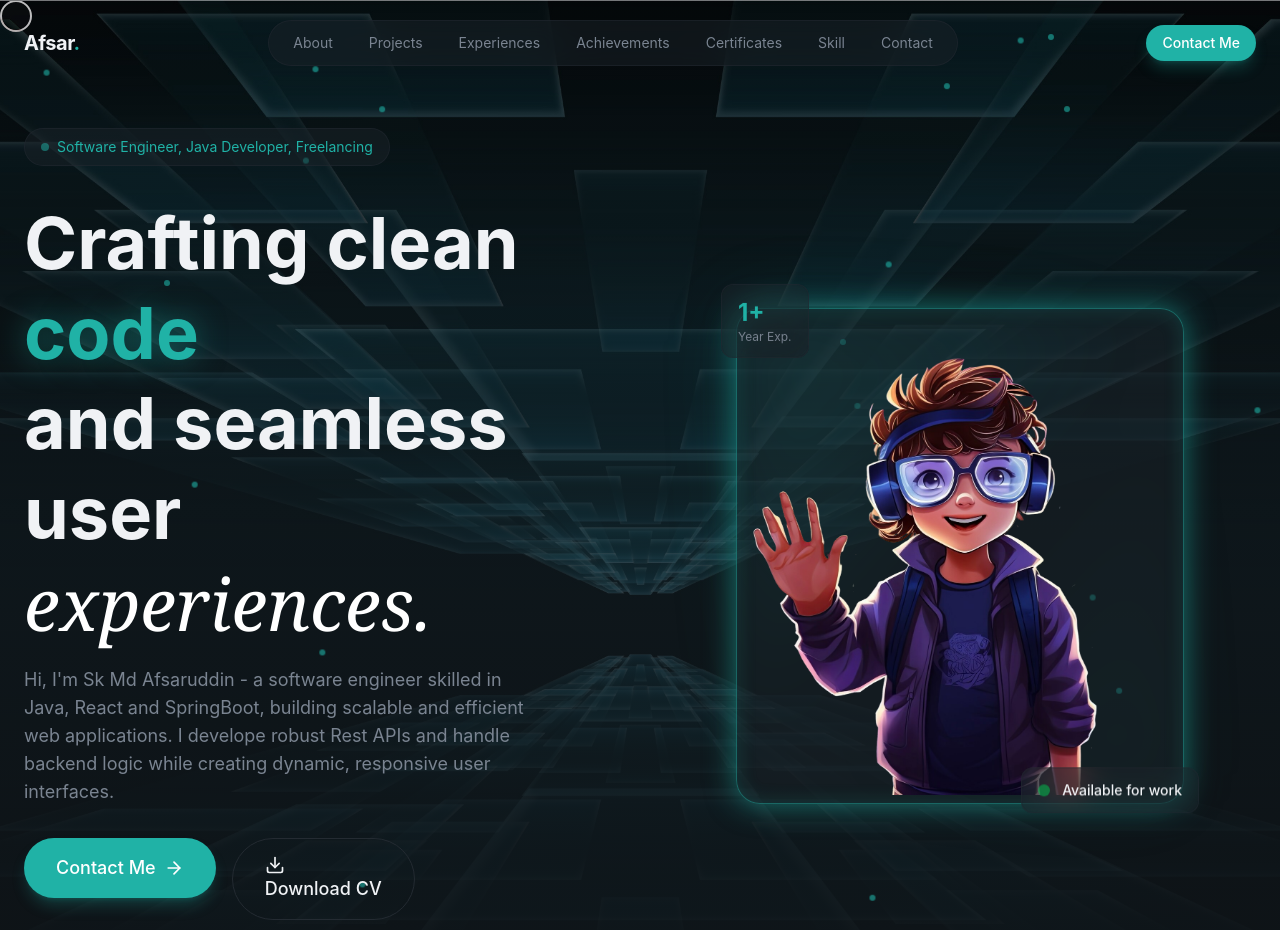
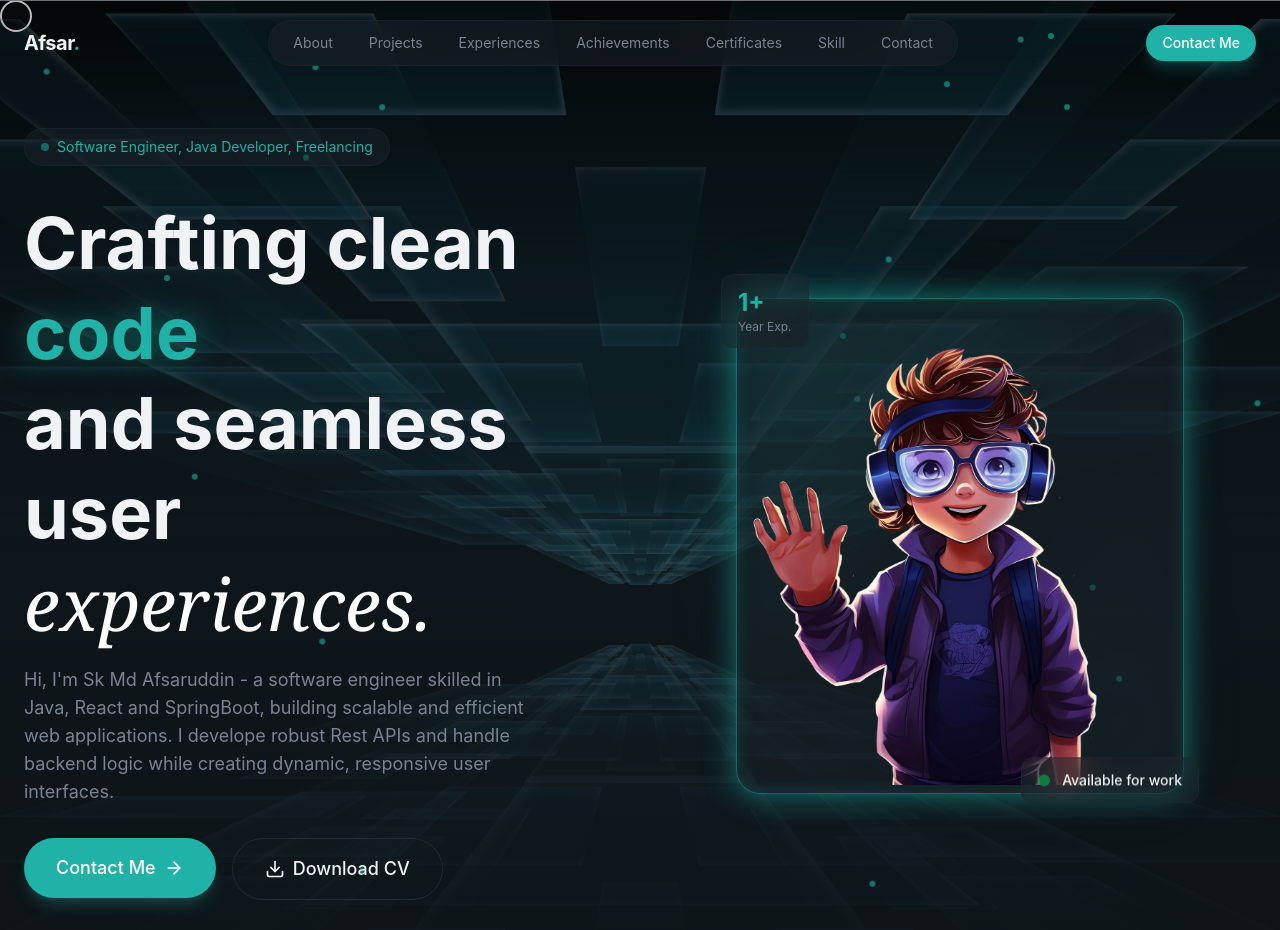
Before and after one commit to Afsar2003/personal-portfolio, a React (Vite) app: page / in a window 1280 px wide. Shown: the top 930 px of the page. Built offline with nearby package versions, Linux system fonts and the light colour scheme.

Commit message:
fix: CV download button

```diff
--- a/src/components/AnimatedBorderButton.jsx
+++ b/src/components/AnimatedBorderButton.jsx
@@ -1,6 +1,7 @@
-export const AnimatedBorderButton = ({ children }) => {
+export const AnimatedBorderButton = ({ children, onClick }) => {
   return (
     <button
+      onClick={onClick}
       className="relative bg-transparent border border-border
         text-foreground hover:border-primary/50 transition-all
         duration-1000 focus:outline-none focus-visible:ring-2
--- a/src/sections/Hero.jsx
+++ b/src/sections/Hero.jsx
@@ -88,22 +88,16 @@ export const Hero = () => {
                 </Button>
               </a>
 
-              <AnimatedBorderButton>
-                <a
-                  href="https://drive.google.com/file/d/1K7CJ6WKC6oFzY1XOmi8eRkx1PZ8u7gUc/view?usp=sharing"
-                  target="_blank"
-                  rel="noreferrer"
-                  onClick={(e) => {
-                    e.preventDefault();
+              <AnimatedBorderButton
+                onClick={() =>
                   window.open(
                     "https://drive.google.com/file/d/1K7CJ6WKC6oFzY1XOmi8eRkx1PZ8u7gUc/view?usp=sharing",
                     "_blank",
-                    );
-                  }}
+                  )
+                }
               >
                 <Download className="w-5 h-5" />
                 <span className="text-center">Download CV</span>
-                </a>
               </AnimatedBorderButton>
             </div>
 
```
Lines whose indentation alone changed are shown as unchanged.
